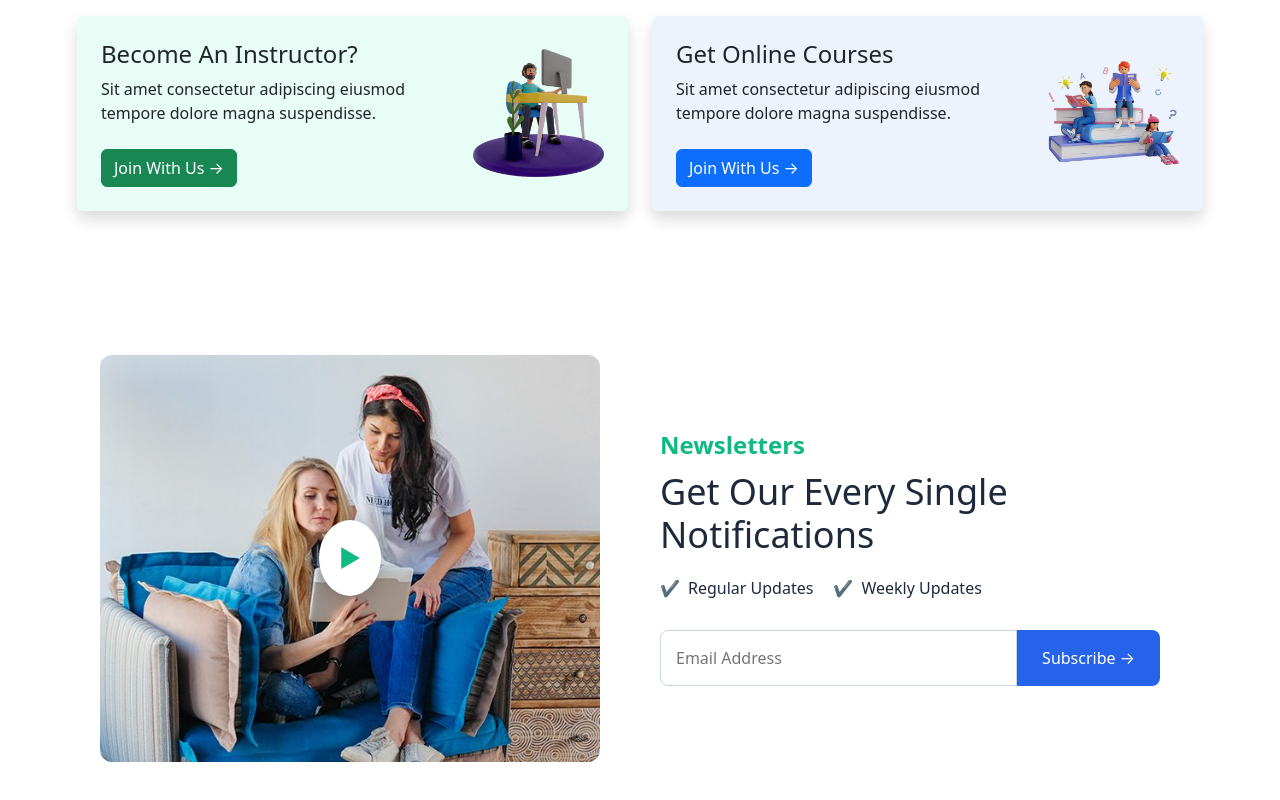
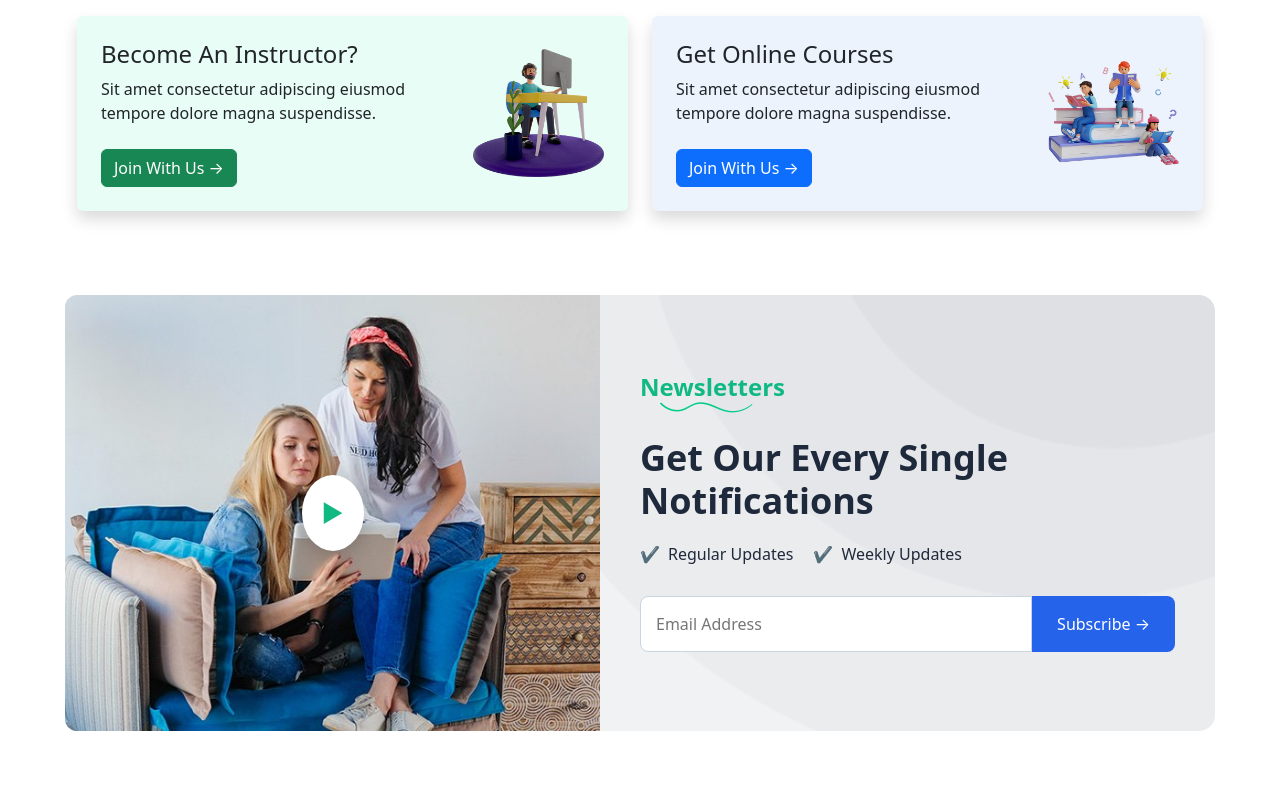
Before and after one commit to HmSani6699/job-task, a React (Vite) app: page / in a window 1280 px wide. Shown: the part 3019-3819 px from the top of the page. Built offline with nearby package versions, Linux system fonts and the light colour scheme.

Commit message:
update notification page

```diff
--- a/src/index.css
+++ b/src/index.css
@@ -391,18 +391,21 @@
   align-items: center;
   background-color: #fff;
   border-radius: 16px;
-  padding: 40px;
   margin: 60px auto;
   max-width: 1200px;
+  background-image: url("/laye.png");
+  background-size: cover;
+  background-position: right;
 }
 .left {
   flex: 1;
-  padding: 20px;
   position: relative;
 }
 .left img {
   width: 100%;
   border-radius: 12px;
+  border-top-right-radius: 0;
+  border-bottom-right-radius: 0;
 }
 .play-button {
   position: absolute;
@@ -436,6 +439,13 @@
   font-size: 36px;
   margin: 0 0 20px;
   color: #1e293b;
+  font-weight: bold;
+}
+
+.right .drow-img {
+  position: relative;
+  left: 20px;
+  top: -18px;
 }
 
 .features {
--- a/src/pages/Home/Notifiction/Notifiction.jsx
+++ b/src/pages/Home/Notifiction/Notifiction.jsx
@@ -1,8 +1,9 @@
 import img from "../../../../public/notifiction.jpg";
+import drow from "../../../../public/about-drow.png";
 
 const Notifiction = () => {
   return (
-    <div>
+    <div className="container_content">
       <div class="notifiction-container">
         <div class="left">
           <img src={img} alt="Newsletter Promo" />
@@ -10,6 +11,7 @@ const Notifiction = () => {
         </div>
         <div class="right">
           <h4>Newsletters</h4>
+          <img className="drow-img" src={drow} alt="" />
           <h1>Get Our Every Single Notifications</h1>
           <div class="features">
             <span>Regular Updates</span>
```
Also changed, not shown: public/laye.png (added).
